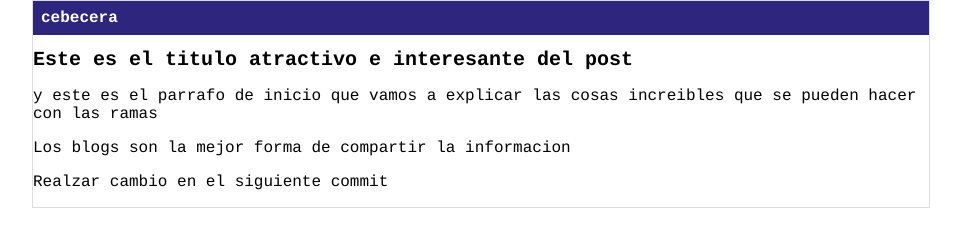
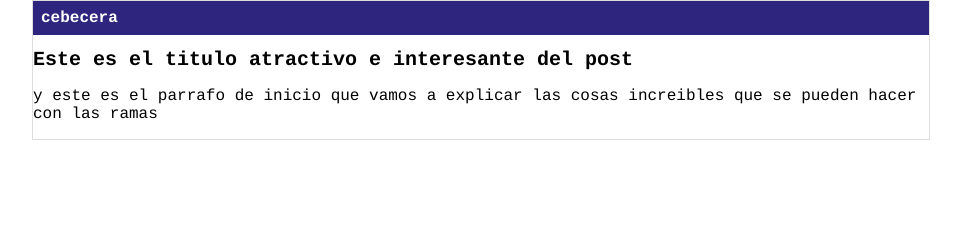
Before and after one commit to Henrivalt/HyperBlog, a plain HTML site: page index.html in a window 1280 px wide. Shown: the whole page, without its empty margins (159-1120 px from the left). Drawn offline with Linux system fonts and the light colour scheme.

Commit message:
Cambios es master

```diff
--- a/css/estilos.css
+++ b/css/estilos.css
@@ -23,6 +23,3 @@ body{
     margin:0;
     padding:0.5em;
 }
-#post{
-
-}
--- a/index.html
+++ b/index.html
@@ -15,8 +15,7 @@
         <div id="post">
             <h1>Este es el titulo atractivo e interesante del post</h1>
             <p>y este es el parrafo de inicio que vamos a explicar las cosas increibles que se pueden hacer con las ramas</p>
-            <p>Los blogs son la mejor forma de compartir la informacion</p>
-            <p>Realzar cambio en el siguiente commit</p>
+
         </div>
     </div>
 </body>
```
